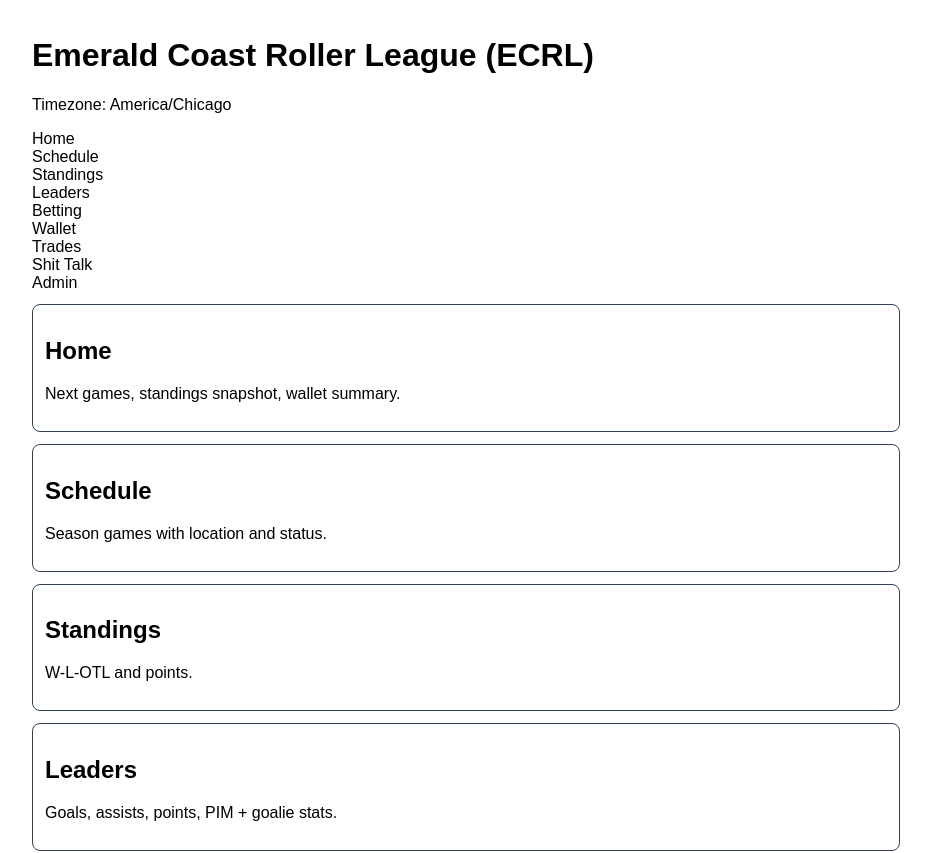
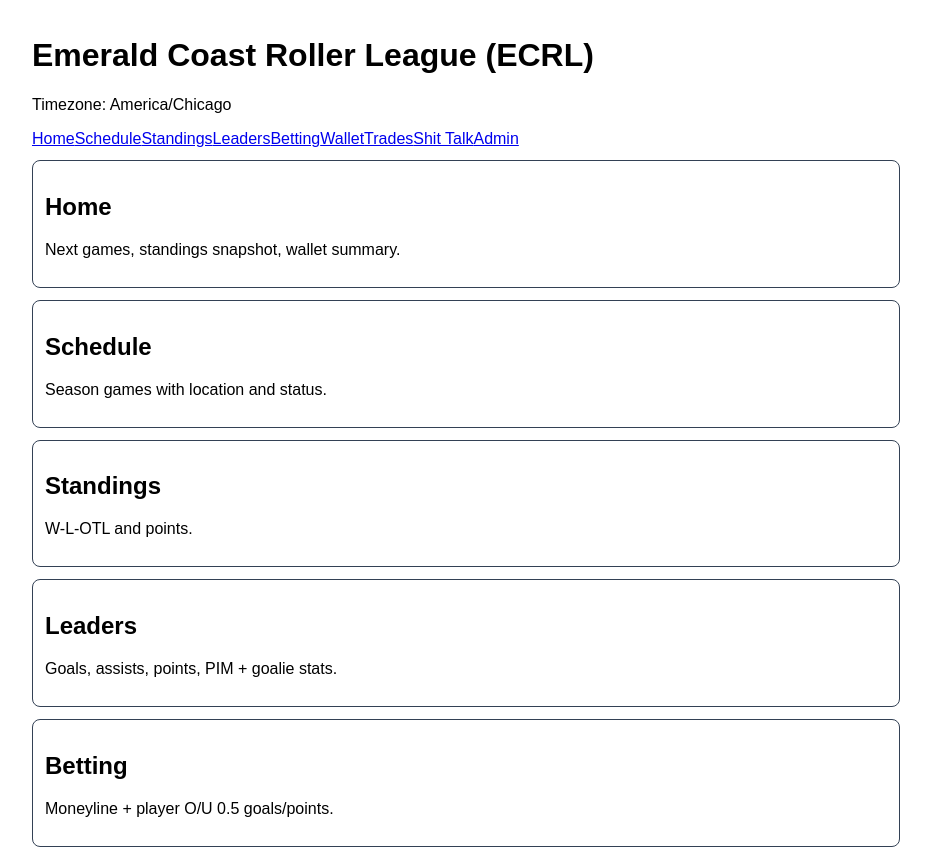
Before and after one commit to carlsoncompanyx/summerleagueapp, a Next.js app: page / in a window 1280 px wide. Shown: the top 853 px of the page, without its empty margins (174-1105 px from the left). Built offline with nearby package versions, Linux system fonts and the light colour scheme.

Commit message:
Add non-404 tab routes and gate Stripe behind feature flag

```diff
--- a/app/api/stripe/webhook/route.ts
+++ b/app/api/stripe/webhook/route.ts
@@ -1,6 +1,8 @@
 import { headers } from 'next/headers';
 import { NextResponse } from 'next/server';
 import Stripe from 'stripe';
+
+import { isStripeEnabled } from '../../../../lib/flags';
 import { getSupabaseAdmin } from '../../../../lib/supabase';
 
 function getStripe() {
@@ -10,6 +12,10 @@ function getStripe() {
 }
 
 export async function POST(req: Request) {
+  if (!isStripeEnabled()) {
+    return NextResponse.json({ received: true, disabled: true });
+  }
+
   const stripe = getStripe();
   const body = await req.text();
   const sig = (await headers()).get('stripe-signature');
--- a/components/NavTabs.tsx
+++ b/components/NavTabs.tsx
@@ -1,11 +1,34 @@
-import { NAV_ITEMS, Role } from '../lib/types';
+import Link from 'next/link';
+
 import { canViewAdmin, canViewTrades } from '../lib/authz';
+import { Role } from '../lib/types';
+
+const ITEMS = [
+  { label: 'Home', href: '/' },
+  { label: 'Schedule', href: '/schedule' },
+  { label: 'Standings', href: '/standings' },
+  { label: 'Leaders', href: '/leaders' },
+  { label: 'Betting', href: '/betting' },
+  { label: 'Wallet', href: '/wallet' },
+  { label: 'Trades', href: '/trades' },
+  { label: 'Shit Talk', href: '/chat' },
+  { label: 'Admin', href: '/admin' },
+] as const;
 
 export default function NavTabs({ role }: { role: Role }) {
-  const filtered = NAV_ITEMS.filter((item) => {
-    if (item === 'Admin') return canViewAdmin(role);
-    if (item === 'Trades') return canViewTrades(role);
+  const filtered = ITEMS.filter((item) => {
+    if (item.label === 'Admin') return canViewAdmin(role);
+    if (item.label === 'Trades') return canViewTrades(role);
     return true;
   });
-  return <nav className="grid grid-cols-3 gap-2 text-sm">{filtered.map((i) => <div key={i} className="rounded border p-2">{i}</div>)}</nav>;
+
+  return (
+    <nav className="grid grid-cols-3 gap-2 text-sm">
+      {filtered.map((item) => (
+        <Link key={item.href} className="rounded border p-2" href={item.href}>
+          {item.label}
+        </Link>
+      ))}
+    </nav>
+  );
 }
--- /dev/null
+++ b/lib/flags.ts
@@ -0,0 +1,3 @@
+export function isStripeEnabled(): boolean {
+  return process.env.STRIPE_ENABLED === 'true';
+}
```
Also changed, not shown: app/admin/page.tsx (added, +11 -0 lines), app/api/stripe/create-checkout-session/route.ts (+9 -0 lines), app/betting/page.tsx (added, +11 -0 lines), app/chat/page.tsx (added, +11 -0 lines), app/leaders/page.tsx (added, +11 -0 lines), app/schedule/page.tsx (added, +11 -0 lines), app/standings/page.tsx (added, +11 -0 lines), app/trades/page.tsx (added, +11 -0 lines), app/wallet/page.tsx (added, +23 -0 lines), 2 other files (tests, documents, lock files or other folders).
